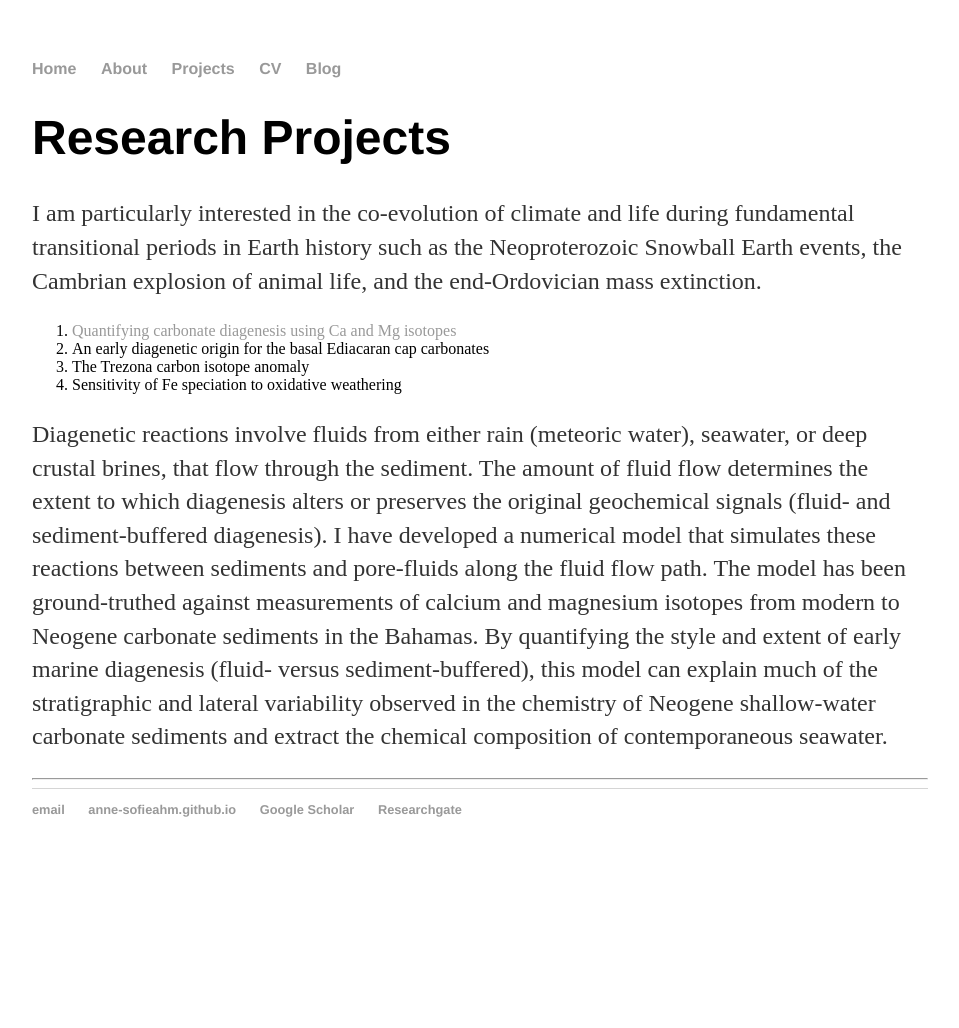
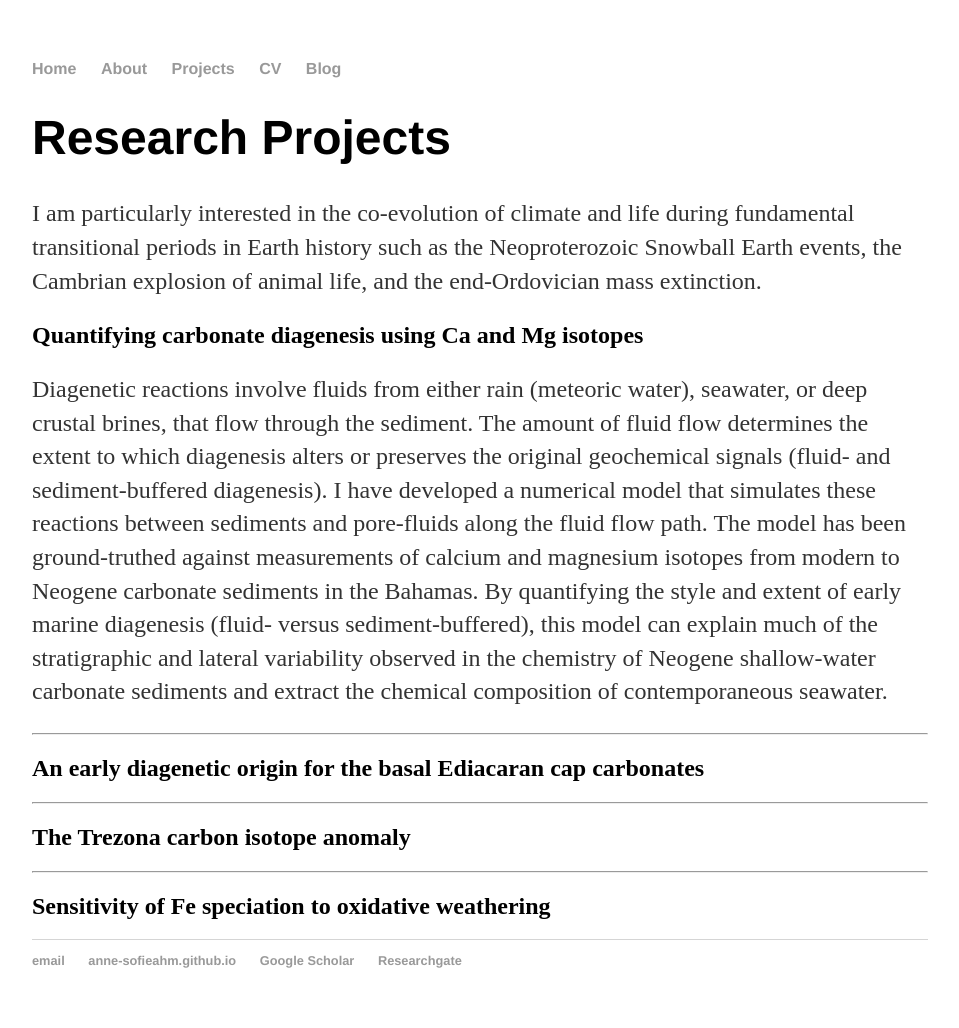
Before and after one commit to Anne-SofieAhm/Anne-SofieAhm.github.io, a Jekyll site: the page built from projects/index.html, in a window 1280 px wide. Shown: the whole page, without its empty margins (160-1119 px from the left). Built offline with Jekyll 4.4.1, drawn with Linux system fonts in a browser that asks for light colours; before the commit the page ends 900 px from its top, so only the background shows below that; some of the changed lines change nothing that is shown.

Commit message:
Update index.html

```diff
--- a/projects/index.html
+++ b/projects/index.html
@@ -5,18 +5,12 @@ title: Research Projects
 
 <h1>{{ page.title }}</h1>
 
-<p>I am particularly interested in the co-evolution of climate and life during fundamental transitional periods in Earth history such as the Neoproterozoic Snowball Earth events, the
-Cambrian explosion of animal life, and the end-Ordovician mass extinction.
+<p>I am particularly interested in the co-evolution of climate and life during
+  fundamental transitional periods in Earth history such as the Neoproterozoic
+  Snowball Earth events, the Cambrian explosion of animal life, and the
+  end-Ordovician mass extinction.</p>
 
-<ol>
-  <li><a href="project1.html">Quantifying carbonate diagenesis using Ca and Mg isotopes</a>
-  <li>An early diagenetic origin for the basal Ediacaran cap carbonates</li>
-  <li>The Trezona carbon isotope anomaly</li>
-  <li>Sensitivity of Fe speciation to oxidative weathering</li>
-</ol>
-</p>
-
-
+<h2>Quantifying carbonate diagenesis using Ca and Mg isotopes</h2>
 <p>Diagenetic reactions involve fluids from either rain (meteoric water), seawater,
   or deep crustal brines, that flow through the sediment. The amount of fluid flow
   determines the extent to which diagenesis alters or preserves the original geochemical
@@ -31,3 +25,10 @@ Cambrian explosion of animal life, and the end-Ordovician mass extinction.
   seawater.<p>
 
 <hr />
+<h2>An early diagenetic origin for the basal Ediacaran cap carbonates</h2>
+
+<hr />
+<h2>The Trezona carbon isotope anomaly</h2>
+
+<hr />
+<h2>Sensitivity of Fe speciation to oxidative weathering</h2>
```
